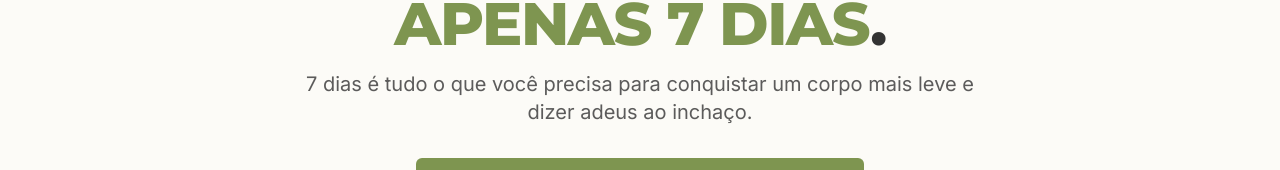
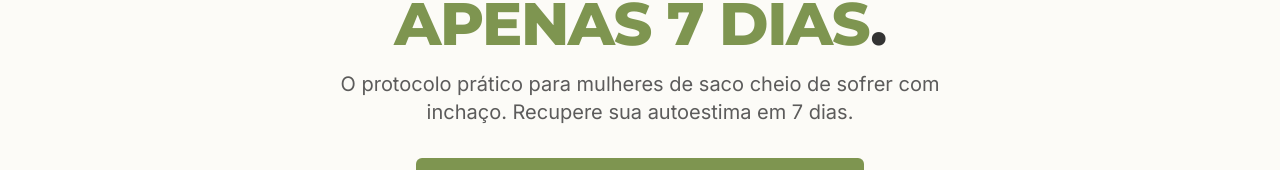
Before and after one commit to batatafaver/desinchafoodmap, a Next.js app: page / in a window 1280 px wide. Shown: the part 371-541 px from the top of the page. Built offline with nearby package versions, Linux system fonts and the light colour scheme.

Commit message:
não não, refaça volte como estava o original tanto no hero quanto no ben

```diff
--- a/src/components/landing/Hero.tsx
+++ b/src/components/landing/Hero.tsx
@@ -2,7 +2,7 @@
 
 import Image from 'next/image';
 import { Button } from '@/components/ui/button';
-import { Check, ShieldCheck, Star, ShoppingCart } from 'lucide-react';
+import { ShoppingCart, Star } from 'lucide-react';
 import { PlaceHolderImages } from '@/lib/placeholder-images';
 import Link from 'next/link';
 
@@ -30,7 +30,7 @@ export default function Hero() {
             Chega de Sofrer com Inchaço! Conquiste a <span className="text-primary">Barriga Lisa</span> que Você Merece em <span className="text-primary">APENAS 7 DIAS</span>.
           </h1>
           <p className="mt-4 mx-auto max-w-2xl text-lg text-foreground/80 md:text-xl">
-            7 dias é tudo o que você precisa para conquistar um corpo mais leve e dizer adeus ao inchaço.
+            O protocolo prático para mulheres de saco cheio de sofrer com inchaço. Recupere sua autoestima em 7 dias.
           </p>
           <Link href="#comprar">
             <Button size="lg" className="mt-8 w-full max-w-md text-base md:text-lg px-4 sm:px-8" variant="default">
```
